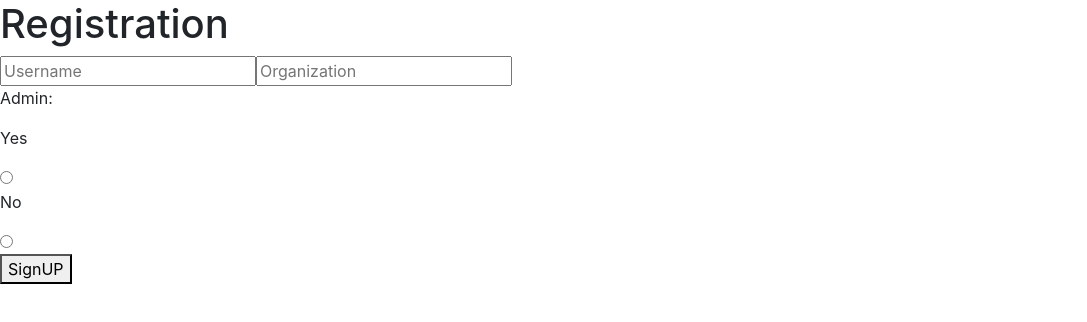
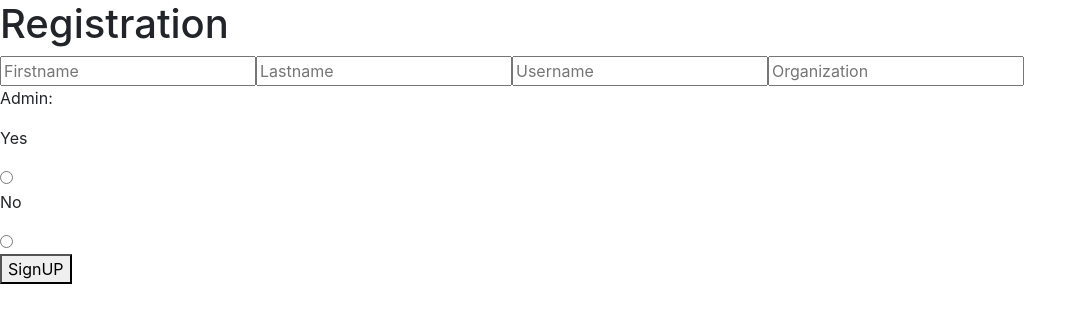
Before and after one commit to Captivest/todo-project, a React (Create React App) app: page /register in a window 1280 px wide. Shown: the top 322 px of the page, without its empty margins (0-1087 px from the left). Built offline with nearby package versions, Linux system fonts and the light colour scheme.

Commit message:
now update and delete left

```diff
--- a/src/components/HomePage.js
+++ b/src/components/HomePage.js
@@ -2,9 +2,16 @@ import React, { Component } from 'react'
 import history from './history'
 import axios from 'axios'
 
-const MainForm = ({ onChange, onSubmit, username, org }) => {
+const MainForm = ({ onChange, onSubmit, username, userid, org }) => {
   return (
     <form onSubmit={onSubmit}>
+      <input
+        onChange={onChange}
+        placeholder='User ID'
+        name='userid'
+        value={userid}
+        type='text'
+      />
       <input
         onChange={onChange}
         placeholder='Username'
@@ -30,7 +37,7 @@ const MainForm = ({ onChange, onSubmit, username, org }) => {
 export default class HomePage extends Component {
   constructor (props) {
     super(props)
-    this.state = { username: '', member_of_org: '' }
+    this.state = { username: '', member_of_org: '', userid: '' }
     this.submit = this.submit.bind(this)
   }
 
@@ -43,18 +50,23 @@ export default class HomePage extends Component {
     axios.post('http://localhost:4000/login', user).then(res => {
       console.log(res.data)
       if (res.data.data.length === 0) {
-        this.setState({ username: '', org: '' })
+        this.setState({ username: '', org: '', userid: '' })
       } else if (res.data.data[0].isadmin === 1) {
+        console.log('dash works')
         return history.push(`/dashboard/${this.state.org}`)
-      } else
-        return history.push(`/single/${this.state.username} ${this.state.org}`)
+      } else {
+        console.log('Single works')
+        return history.push(
+          `/single/${this.state.userid} ${this.state.username} ${this.state.org}`
+        )
+      }
     })
     /* if (ind > -1) return history.push('/dashboard')
     else return history.push(`/single/${this.state.username} ${this.state.org}`) */
   }
 
   render () {
-    const { username, org } = this.state
+    const { username, org, userid } = this.state
     return (
       <div>
         <h1>Work Management System</h1>
@@ -63,6 +75,7 @@ export default class HomePage extends Component {
           onSubmit={this.submit}
           username={username}
           org={org}
+          userid={userid}
         />
       </div>
     )
--- a/src/components/MainComponent.js
+++ b/src/components/MainComponent.js
@@ -24,14 +24,22 @@ export default class Main extends Component {
         }
         data = data.filter(k => k.todo.length !== 0)
         this.setState({ todos: data })
-        console.log(data)
       })
   }
 
   submit (e) {
     e.preventDefault()
     const porg = this.props.match.params.org
-    var newArr = [...this.state.todos]
+    axios
+      .get(`http://localhost:4000/todo/org?isadmin=1&member_of_org=${porg}`)
+      .then(res => {
+        console.log(res.data)
+        var data_1 = []
+        var tmpd_1 = [...res.data.data]
+        for (let i = 0; i < tmpd_1.length - 1; i += 2) {
+          data_1 = [...data_1, { user: tmpd_1[i], todo: tmpd_1[i + 1] }]
+        }
+        var newArr = [...data_1]
         console.log(newArr)
         const ind = newArr.findIndex(
           o => o.user[0].uid === Number(this.state.userid)
@@ -46,17 +54,19 @@ export default class Main extends Component {
           console.log(td)
           axios.post('http://localhost:4000/todo', td).then(() => {
             axios
-          .get(`http://localhost:4000/todo/org?isadmin=1&member_of_org=${porg}`)
+              .get(
+                `http://localhost:4000/todo/org?isadmin=1&member_of_org=${porg}`
+              )
               .then(res => {
-            var data = []
-            var tmpd = [...res.data.data]
-            for (let i = 0; i < tmpd.length - 1; i += 2) {
-              data = [...data, { user: tmpd[i], todo: tmpd[i + 1] }]
+                var data_2 = []
+                var tmpd_2 = [...res.data.data]
+                for (let i = 0; i < tmpd_2.length - 1; i += 2) {
+                  data_2 = [...data_2, { user: tmpd_2[i], todo: tmpd_2[i + 1] }]
                 }
-            data = data.filter(k => k.todo.length !== 0)
-            console.log(data)
+                data_2 = data_2.filter(k => k.todo.length !== 0)
+                console.log(data_2)
                 this.setState({
-              todos: data,
+                  todos: data_2,
                   userid: '',
                   title: '',
                   body: '',
@@ -68,6 +78,7 @@ export default class Main extends Component {
           console.log('Member Not found')
           this.setState({ userid: '', title: '', body: '', durVal: '' })
         }
+      })
   }
   render () {
     const { title, userid, body, durVal } = this.state
--- a/src/components/Register.js
+++ b/src/components/Register.js
@@ -1,10 +1,32 @@
+import axios from 'axios'
 import React, { Component } from 'react'
-import eobj from './data'
 import history from './history'
 
-const RegForm = ({ onChange, onSubmit, username, org, check }) => {
+const RegForm = ({
+  onChange,
+  onSubmit,
+  username,
+  firstname,
+  lastname,
+  org,
+  check
+}) => {
   return (
     <form onSubmit={onSubmit}>
+      <input
+        onChange={onChange}
+        placeholder='Firstname'
+        name='firstname'
+        value={firstname}
+        type='text'
+      />
+      <input
+        onChange={onChange}
+        placeholder='Lastname'
+        name='lastname'
+        value={lastname}
+        type='text'
+      />
       <input
         onChange={onChange}
         placeholder='Username'
@@ -22,9 +44,9 @@ const RegForm = ({ onChange, onSubmit, username, org, check }) => {
       <div onChange={check}>
         {<p>Admin:</p>}
         {<p>Yes</p>}
-        <input type='radio' name='admin' value='true' />
+        <input type='radio' name='admin' value='1' />
         {<p>No</p>}
-        <input type='radio' name='admin' value='' />
+        <input type='radio' name='admin' value='0' />
       </div>
       <button type='submit'>SignUP</button>
     </form>
@@ -34,28 +56,29 @@ const RegForm = ({ onChange, onSubmit, username, org, check }) => {
 export default class Register extends Component {
   constructor (props) {
     super(props)
-    this.state = { eobj }
+    this.state = { username: '', lastname: '', firstname: '', org: '' }
     this.submit = this.submit.bind(this)
   }
 
   submit (e) {
     e.preventDefault()
-    var neobj = [...this.state.eobj]
-    if (neobj.findIndex(i => i.name === this.state.username) === -1) {
-      var d = {
-        name: this.state.username,
-        org: this.state.org,
-        admin: Boolean(this.state.admin),
-        todo: []
-      }
-      neobj = [...neobj, d]
-      this.setState({ eobj: neobj })
-      history.push('/')
+    var d = {
+      username: this.state.username,
+      member_of_org: this.state.org,
+      isadmin: Number(this.state.admin),
+      firstname: this.state.firstname,
+      lastname: this.state.lastname
     }
+    axios
+      .post('http://localhost:4000/signup', d)
+      .then(() => history.push('/'))
+      .catch(err => {
+        this.setState({ username: '', lastname: '', firstname: '', org: '' })
+      })
   }
 
   render () {
-    const { username, org } = this.state
+    const { username, lastname, firstname, org } = this.state
     return (
       <div>
         <h1>Registration</h1>
@@ -63,6 +86,8 @@ export default class Register extends Component {
           onChange={e => this.setState({ [e.target.name]: e.target.value })}
           onSubmit={this.submit}
           username={username}
+          firstname={firstname}
+          lastname={lastname}
           org={org}
           check={e => this.setState({ [e.target.name]: e.target.value })}
         />
--- a/src/components/Routes.js
+++ b/src/components/Routes.js
@@ -14,7 +14,7 @@ export default class Routes extends Component {
           <Route path='/' exact component={HomePage} />
           <Route path='/dashboard/:org' exact component={MainComponent} />
           <Route path='/register' exact component={Register} />
-          <Route path='/single/:name :org' exact component={Single} />
+          <Route path='/single/:uid :name :org' exact component={Single} />
         </Switch>
       </Router>
     )
--- a/src/components/Single.js
+++ b/src/components/Single.js
@@ -1,32 +1,42 @@
 import React, { Component } from 'react'
-import eobj from './data'
+import axios from 'axios'
 
 export default class Single extends Component {
   constructor (props) {
     super(props)
-    this.state = { eobj }
+    this.state = { todo: [] }
+  }
+  componentDidMount () {
+    const pid = this.props.match.params.uid
+    axios
+      .get(`http://localhost:4000/todo?userid=${pid}`)
+      .then(res => {
+        const newtd = [...res.data.data]
+        this.setState({ todo: newtd })
+      })
+      .catch(err => {
+        this.setState({ todo: [] })
+      })
   }
 
   render () {
     console.log(this.props)
-    const { eobj } = this.state
     const { params } = this.props.match
     const { name, org } = params
-    const ind = eobj.findIndex(
-      i => i.name === name && i.org === org && i.admin === false
-    )
-    if (ind === -1) {
+    const { todo } = this.state
+    var todos = []
+    const tdl = todo.length
+    if (tdl === 0) {
       return <h1>No Employee of this name</h1>
+    } else {
+      todos = todo.map(t => <li>{`->${t.body}`}</li>)
     }
-    const ob = eobj[ind]
-    const todo = ob.todo.map(t => <li>{`->${t}`}</li>)
-
     return (
       <div>
         <h1>
           {name} && {org}
         </h1>
-        <ul>{todo}</ul>
+        <ul>{todos}</ul>
       </div>
     )
   }
```
Lines whose indentation alone changed are shown as unchanged.
